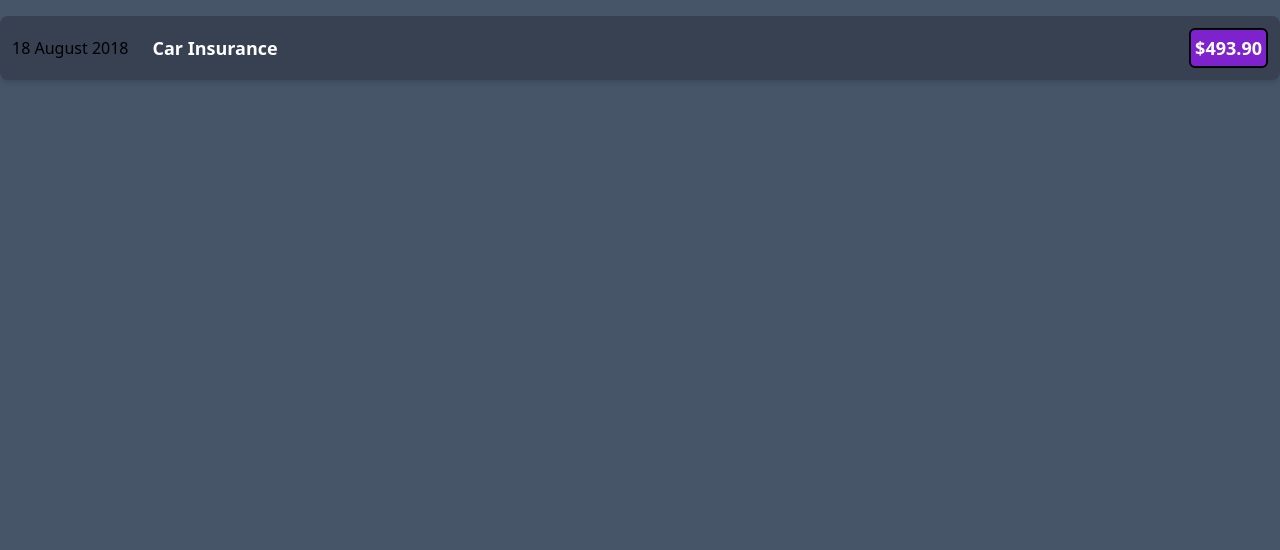
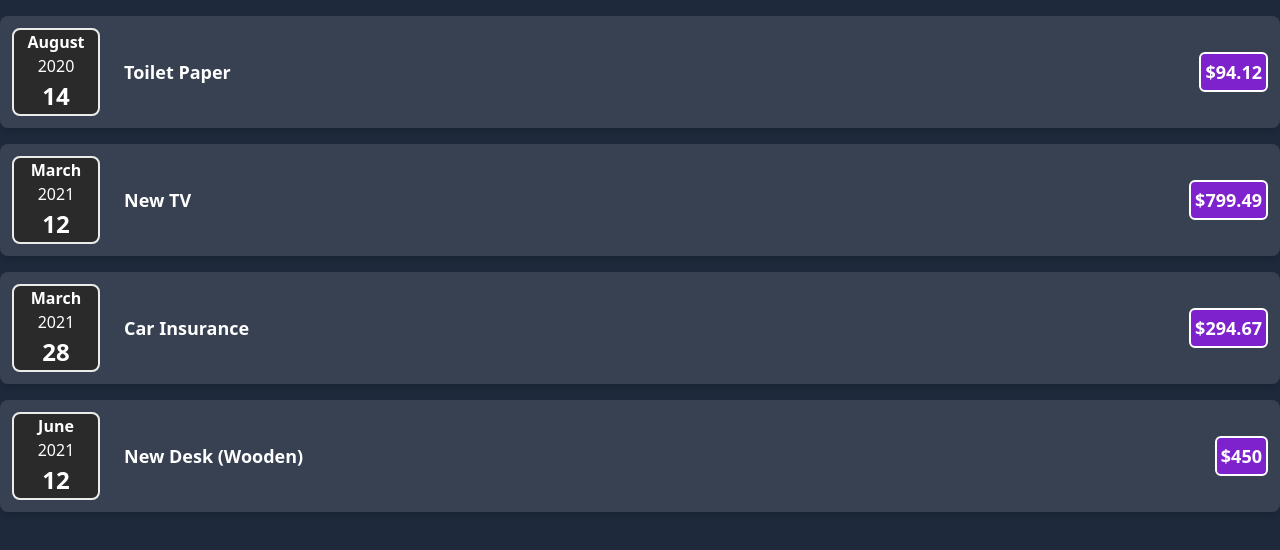
Before and after one commit to aliamirk/Expense-Tracker, a Next.js app: page / in a window 1280 px wide. Shown: the top 550 px of the page. Built offline with nearby package versions, Linux system fonts and the light colour scheme.

Commit message:
New features

```diff
--- a/app/layout.js
+++ b/app/layout.js
@@ -8,7 +8,7 @@ export default function RootLayout({ children }) {
         head.js. Find out more at https://beta.nextjs.org/docs/api-reference/file-conventions/head
       */}
       <head />
-      <body className="bg-slate-600">{children}</body>
+      <body className="bg-slate-800">{children}</body>
     </html>
   )
 }
--- a/app/page.js
+++ b/app/page.js
@@ -1,9 +1,58 @@
-import ExpenseItem from "../components/ExpenseItem"
+import ExpenseItem from "../components/ExpenseItem";
 
 export default function Home() {
+  const expenses = [
+    {
+      id: "e1",
+      title: "Toilet Paper",
+      amount: 94.12,
+      date: new Date(2020, 7, 14),
+    },
+    { id: "e2", title: "New TV", amount: 799.49, date: new Date(2021, 2, 12) },
+    {
+      id: "e3",
+      title: "Car Insurance",
+      amount: 294.67,
+      date: new Date(2021, 2, 28),
+    },
+    {
+      id: "e4",
+      title: "New Desk (Wooden)",
+      amount: 450,
+      date: new Date(2021, 5, 12),
+    },
+  ];
+
   return (
     <div>
-      <ExpenseItem/>
+      {/* {expenses.map((expense) => (
+        <ExpenseItem
+          id={expense.id}
+          title={expense.title}
+          amount={expense.amount}
+          date={expense.date}
+        />
+      ))}*/}
+       <ExpenseItem
+        title={expenses[0].title}
+        amount={expenses[0].amount}
+        date={expenses[0].date}
+      />
+      <ExpenseItem
+        title={expenses[1].title}
+        amount={expenses[1].amount}
+        date={expenses[1].date}
+      />
+      <ExpenseItem
+        title={expenses[2].title}
+        amount={expenses[2].amount}
+        date={expenses[2].date}
+      />
+      <ExpenseItem
+        title={expenses[3].title}
+        amount={expenses[3].amount}
+        date={expenses[3].date}
+      />
     </div>
-  )
+  );
 }
--- /dev/null
+++ b/components/ExpenseDate.js
@@ -0,0 +1,18 @@
+function ExpenseDate(props) {
+//  Extracting Day Month and Year
+  const month = props.date.toLocaleString("en-US", { month: "long" });
+  const day = props.date.toLocaleString("en-US", { day: "2-digit" });
+  const year = props.date.getFullYear();
+
+  return (
+
+    <div className="font-medium pt-[8px] text-white bg-[#2a2a2a] flex flex-col w-[5.5rem] h-[5.5rem] border-2 rounded-lg border-[#ececec] items-center justify-center pb-2 ">
+
+      <div className="font-bold text-[16px]">{month}</div>
+      <div className="text-[16px]">{year}</div>
+      <div className="font-bold text-[24px]">{day}</div>
+    </div>
+  );
+}
+
+export default ExpenseDate;
--- a/components/ExpenseItem.js
+++ b/components/ExpenseItem.js
@@ -1,20 +1,24 @@
 import Wrapper from "./Wrapper";
-function ExpenseItem() {
+import ExpenseDate from "./ExpenseDate";
+
+
+function ExpenseItem(props) {
+
   return (
-
     // Container
 
     <div className="flex justify-between align-center shadow-md p-3 my-4 rounded-lg bg-gray-700">
+      {/* Date */}
 
-      {/* Date */}
-      <div className="font-medium pt-[8px]">18 August 2018</div>
+      <ExpenseDate date={props.date} />
 
       {/* Item Name and Price */}
       <div className="flex flex-1 justify-between font-semibold items-center">
+        <h2 className="text-lg text-white mx-6 flex-1">{props.title}</h2>
 
-        <h2 className="text-lg text-white mx-6 flex-1">Car Insurance</h2>
-        <div className="text-lg border-2 bg-purple-700 rounded-md text-white border-black p-1">$493.90</div>
-
+        <div className="text-lg border-[2px] bg-purple-700 rounded-md text-white border-white p-1">
+          ${props.amount}
+        </div>
       </div>
     </div>
   );
```
